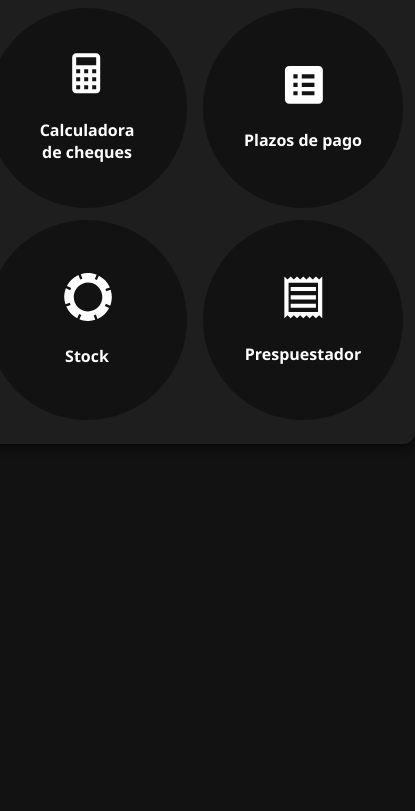
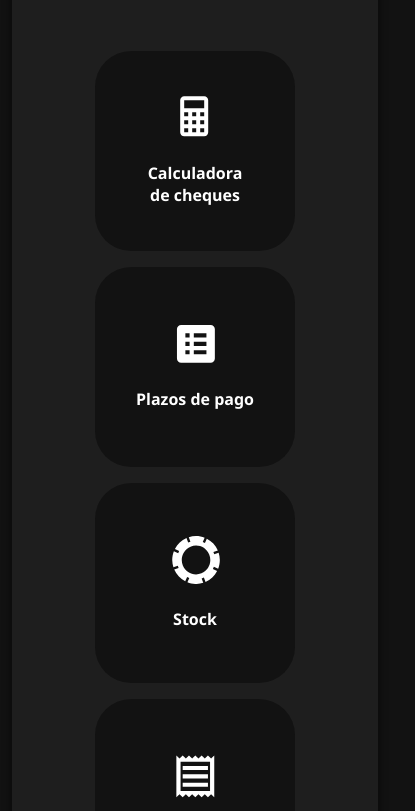
Before and after one commit to agustinlina/chequerachecker, a website: page public/index.html in a window 390 px wide. Shown: the part 263-1074 px from the top of the page, 415 px wide, since content can reach past the window. Before the commit the page ends 844 px from the top, so only its background shows below. Drawn offline with Linux system fonts and the light colour scheme.

Commit message:
aestetik

```diff
--- a/public/css/home.css
+++ b/public/css/home.css
@@ -18,14 +18,12 @@ body {
   justify-content: center;
   align-items: center;
   display: flex;
-  flex-direction: column;
+  flex-wrap: wrap;
 }
-
 header {
   display: flex;
   flex-direction: column;
-  align-items: center;
-  gap: 12px;
+  gap: 16px;
 }
 header a {
   text-decoration: none !important;
@@ -39,15 +37,21 @@ header a {
   flex-direction: column;
   align-items: center;
   justify-content: center;
-  border-radius: 50%;
+  border-radius: 36px;
   gap: 24px;
   line-break: 5px;
 }
 
-header a img{
+.grupo_tarjetitas {
+  display: flex;
+  gap: 16px;
+  flex-direction: row;
+}
+
+header a img {
   width: 30px;
 }
-header a:hover{
+header a:hover {
   background-color: #3e3e3e;
   transition: 1ms;
 }
@@ -55,6 +59,7 @@ header a:hover{
 .container {
   max-width: 700px;
   background: #1e1e1e;
+  flex-wrap: wrap;
   padding: 24px 12px;
   text-align: center;
   border-radius: 12px;
@@ -65,3 +70,11 @@ header a:hover{
   align-items: center;
   justify-content: center;
 }
+
+@media (max-width: 900px) {
+  .grupo_tarjetitas {
+    display: flex;
+    gap: 16px;
+    flex-direction: column;
+  }
+}
--- a/public/index.html
+++ b/public/index.html
@@ -20,11 +20,11 @@
         </h3>
         <br>
         <header>
-            <div style="display:flex;gap:16px;"">
+            <div class="grupo_tarjetitas">
                 <a href=" ./calculadora.html"><img src="./media/calc.svg" alt="">Calculadora <br /> de cheques</a>
                 <a href="./comercial.html"><img style="width:40px" src="./media/cond_p.svg" alt="">Plazos de pago</a>
             </div>
-            <div style="display:flex;gap:16px;"">
+           <div class="grupo_tarjetitas">
                 <a href=" ./stock.html"><img style="width:50px" src="./media/cubiertitit.svg" alt="">Stock</a>
                 <a href="https://presupuestapp-jade.vercel.app"><img style="width:40px" src="./media/Vector.svg"
                         alt="">Prespuestador</a>
```
Also changed, not shown: public/calculadora.html (+2 -0 lines), public/comercial.html (+2 -0 lines), public/stock.html (+1 -0 lines).
